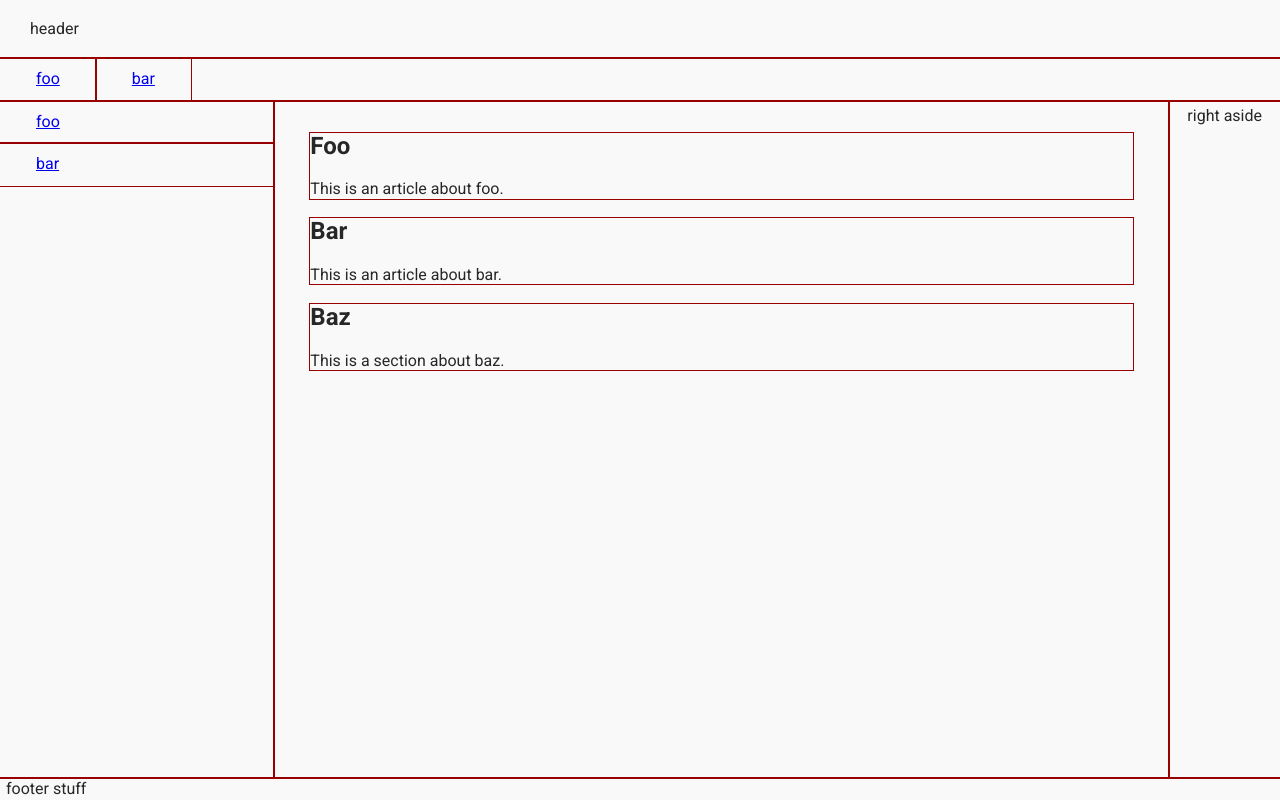
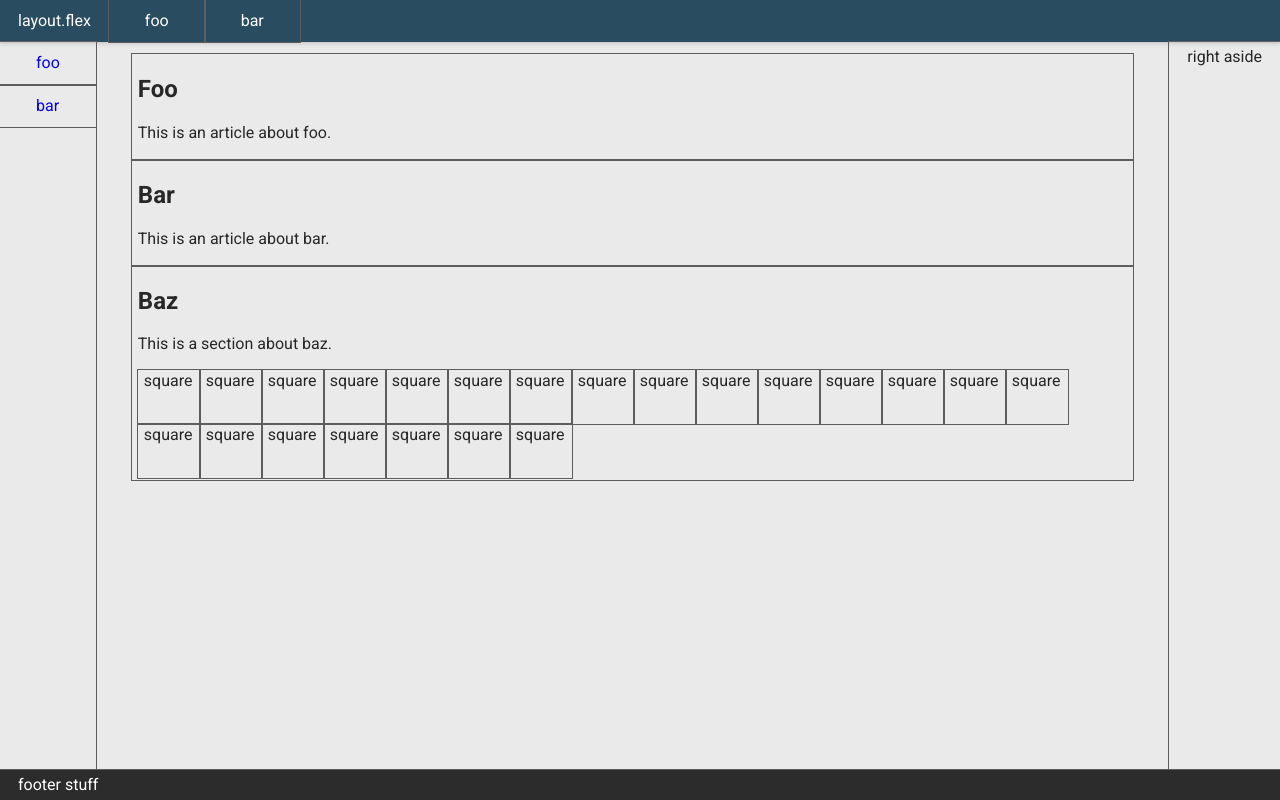
Before and after one commit to benjaminapetersen/layout.flex, a website: page demos/attrs/app.html in a window 1280 px wide. Drawn offline with nearby package versions, Linux system fonts and the light colour scheme.

Commit message:
Add basic demo of classes & attrs

```diff
--- a/demos/attrs/app.html
+++ b/demos/attrs/app.html
@@ -8,23 +8,30 @@
     <link rel="stylesheet" href="../../dist/layout.flex.attrs.core.css" media="screen">
     <link rel="stylesheet" href="../../dist/classes/spacers.classes.css" media="screen">
     <link rel="stylesheet" href="../theme.css" media="screen">
+    <style media="screen">
+      [outline] {
+        outline: 1px solid #5d5d5d;
+      }
+    </style>
   </head>
-  <body fit class="bg-gray-lt font-roboto text-gray-dk">
+  <body fit outline class="bg-gray-lt font-roboto text-gray-dk">
 
     <div fit column outline>
-      <header role="banner" outline class="pad-xl">header</header>
+      <header role="banner" row cross-axis-center class="outline bg-blue-gray text-white shadow-sm">
+        <span class="pad-md">layout.flex</span>
         <nav outline>
           <ul row outline class="pad-none mar-none">
             <li outline class="pad-lg">
-            <a href="#">foo</a>
+              <a href="#" class="text-white">foo</a>
             </li>
             <li outline class="pad-lg">
-            <a href="#">bar</a>
+              <a href="#" class="text-white">bar</a>
             </li>
           </ul>
         </nav>
-      <div row flex outline>
-        <aside flex outline>
+      </header>
+      <div row sm="column" flex class="outline">
+        <aside outline>
           <ul outline class="pad-none mar-none">
             <li outline class="pad-lg">
               <a href="#">foo</a>
@@ -34,25 +41,49 @@
             </li>
           </ul>
         </aside>
-        <main flex grow="3" outline class="pad-lg">
-          <article outline>
+        <main flex class="grow-3 outline pad-lg">
+          <article outline class="pad-sm">
             <h2>Foo</h2>
             <p>This is an article about foo.</p>
           </article>
-          <article outline>
+          <article outline class="pad-sm">
             <h2>Bar</h2>
             <p>This is an article about bar.</p>
           </article>
-          <section outline>
+          <section outline class="pad-sm">
             <h2>Baz</h2>
             <p>This is a section about baz.</p>
+            <div row wrap>
+              <span outline class="square-md pad-sm">square</span>
+              <span outline class="square-md pad-sm">square</span>
+              <span outline class="square-md pad-sm">square</span>
+              <span outline class="square-md pad-sm">square</span>
+              <span outline class="square-md pad-sm">square</span>
+              <span outline class="square-md pad-sm">square</span>
+              <span outline class="square-md pad-sm">square</span>
+              <span outline class="square-md pad-sm">square</span>
+              <span outline class="square-md pad-sm">square</span>
+              <span outline class="square-md pad-sm">square</span>
+              <span outline class="square-md pad-sm">square</span>
+              <span outline class="square-md pad-sm">square</span>
+              <span outline class="square-md pad-sm">square</span>
+              <span outline class="square-md pad-sm">square</span>
+              <span outline class="square-md pad-sm">square</span>
+              <span outline class="square-md pad-sm">square</span>
+              <span outline class="square-md pad-sm">square</span>
+              <span outline class="square-md pad-sm">square</span>
+              <span outline class="square-md pad-sm">square</span>
+              <span outline class="square-md pad-sm">square</span>
+              <span outline class="square-md pad-sm">square</span>
+              <span outline class="square-md pad-sm">square</span>
+            </div>
           </section>
         </main>
         <aside outline class="pad-md">
           right aside
         </aside>
       </div>
-      <footer role="contentinfo" outline class="pad-sm">
+      <footer role="contentinfo" outline class="pad-md text-white">
         footer stuff
       </footer>
     </div>
--- a/demos/theme.css
+++ b/demos/theme.css
@@ -1,15 +1,25 @@
-/* make the object ugly so we can see it in DOM
-object {
-  background-color: #DFFDE1;
-  outline: 2px dashed #009900;
-} */
+/* simple theme
+ -------------------------------- */
 html,
 body {
-
+  background-color: #e2e8f1;
+}
+header {
+  background-color: #324150;
+}
+footer {
+  background-color: #2d2c2c;
 }
 
 ul li, ol li {
   list-style-type: none;
+}
+
+a {
+  text-decoration: none;
+}
+a:hover {
+  text-decoration: underline;
 }
 
 /* typography
@@ -36,7 +46,11 @@ ul li, ol li {
   background-color: #000;
 }
 .bg-gray-lt {
-  background-color: #f9f9f9;
+  background-color: #eaeaea;
+}
+
+.bg-blue-gray {
+  background-color: #294c61;
 }
 
 /* shadows
@@ -75,7 +89,7 @@ ul li, ol li {
   margin: 12px 36px;
 }
 
-/* margin
+/* widget
  -------------------------------- */
 .widget-sm {
   background-color: #990000;
@@ -89,3 +103,18 @@ ul li, ol li {
 .widget-xl {
   background-color: #990099;
 }
+
+/* square
+ -------------------------------- */
+.square-sx {
+  width: 15px;
+  height: 15px;
+}
+.square-sm {
+  width: 25px;
+  height: 25px;
+}
+.square-md {
+  width: 50px;
+  height: 50px;
+}
```
Also changed, not shown: demos/classes/app.html (added, +92 -0 lines). Lines whose indentation alone changed are shown as unchanged.
